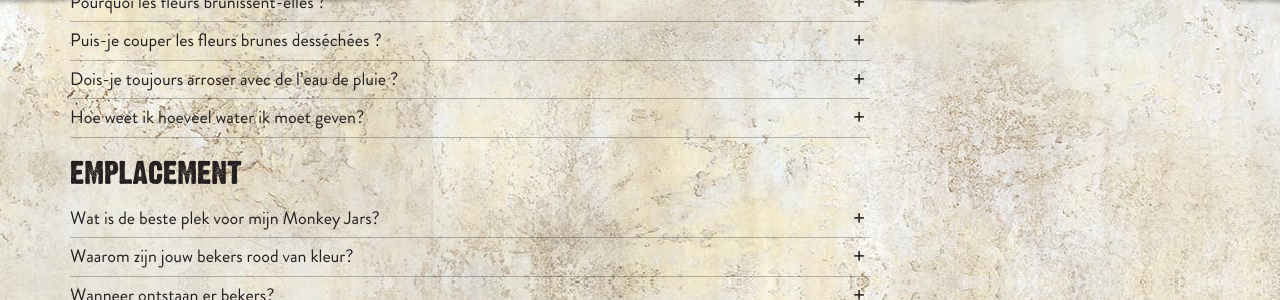
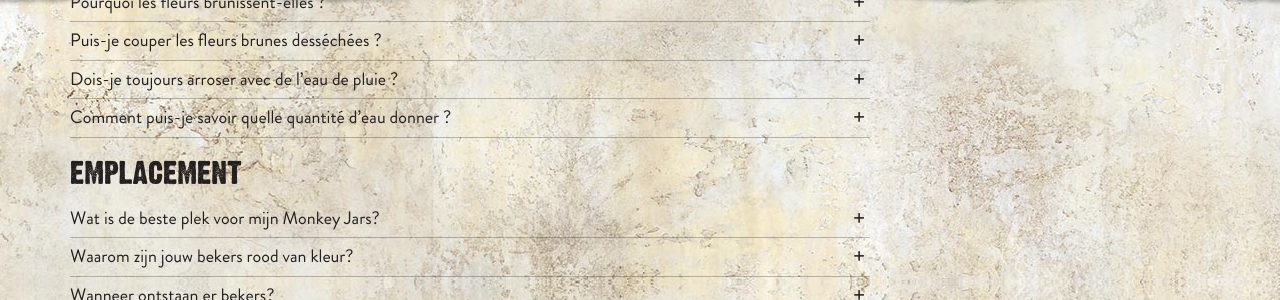
Before and after one commit to jhvanderschee/monkeyjars_fr, a Jekyll site: the page built from informations/index.md, in a window 1280 px wide and 900 px high, scrolled down 501 px. Shown: the part 156-456 px from the top of the window. Built offline with Jekyll 4.4.1, drawn with Linux system fonts in a browser that asks for light colours; some of the changed lines change nothing that is shown.

Commit message:
Updated 'informations/index.md' via CloudCannon

```diff
--- a/informations/index.md
+++ b/informations/index.md
@@ -56,15 +56,15 @@
       L’eau de pluie ne contient pas de calcaire. La plante n’aime pas beaucoup
       le calcaire. Vous pouvez donc la suspendre dehors pendant une bonne
       averse. Mais l’eau du robinet convient aussi, bien sûr !
-  - title: Hoe weet ik hoeveel water ik moet geven?
+  - title: Comment puis-je savoir quelle quantité d’eau donner ?
     content: >-
-      Ik houd van aandacht ☺. Kijk daarom goed naar me en voel zo nu en dan aan
-      mijn grond. Als ik niet bruin word en mijn grond een beetje vochtig is dan
-      voel ik me lekker. Als je goede vriendjes met me wilt worden, kijk dan
-      vooral in het begin extra vaak naar me en probeer te ontdekken hoeveel
-      water ik nodig heb. Je kunt mijn bladeren vochtig houden met een
-      plantenspuit. Maar overdrijf het niet, van te veel water worden mijn
-      wortels ziek en ga ik dood.
+      Portez attention à la plante ☺. Observez-la bien et sentez de temps avec
+      le doigt si la terre est humide. Si les fleurs ne brunissent pas et que la
+      terre est un peu humide, la plante se porte bien. Pour mieux connaître
+      votre plante, regardez-la souvent au début, pour découvrir quelle est la
+      quantité d’eau dont elle a besoin. Vous pouvez humidifier les feuilles
+      avec un brumisateur. Mais n’exagérez pas, car les racines ne supportent
+      pas un excès d’eau et meurent.
 plaats:
   - title: Wat is de beste plek voor mijn Monkey Jars?
     content: >-
```
